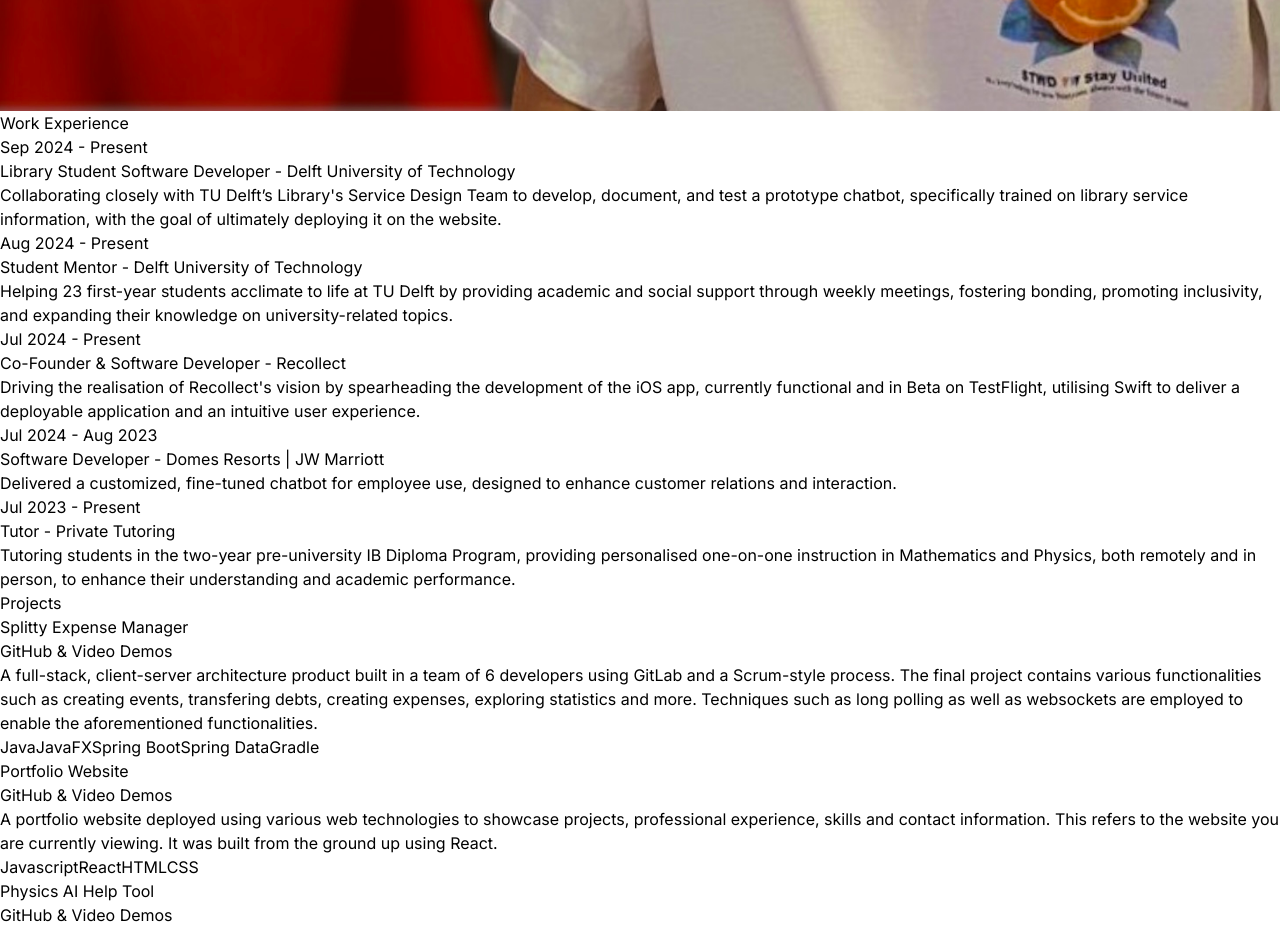
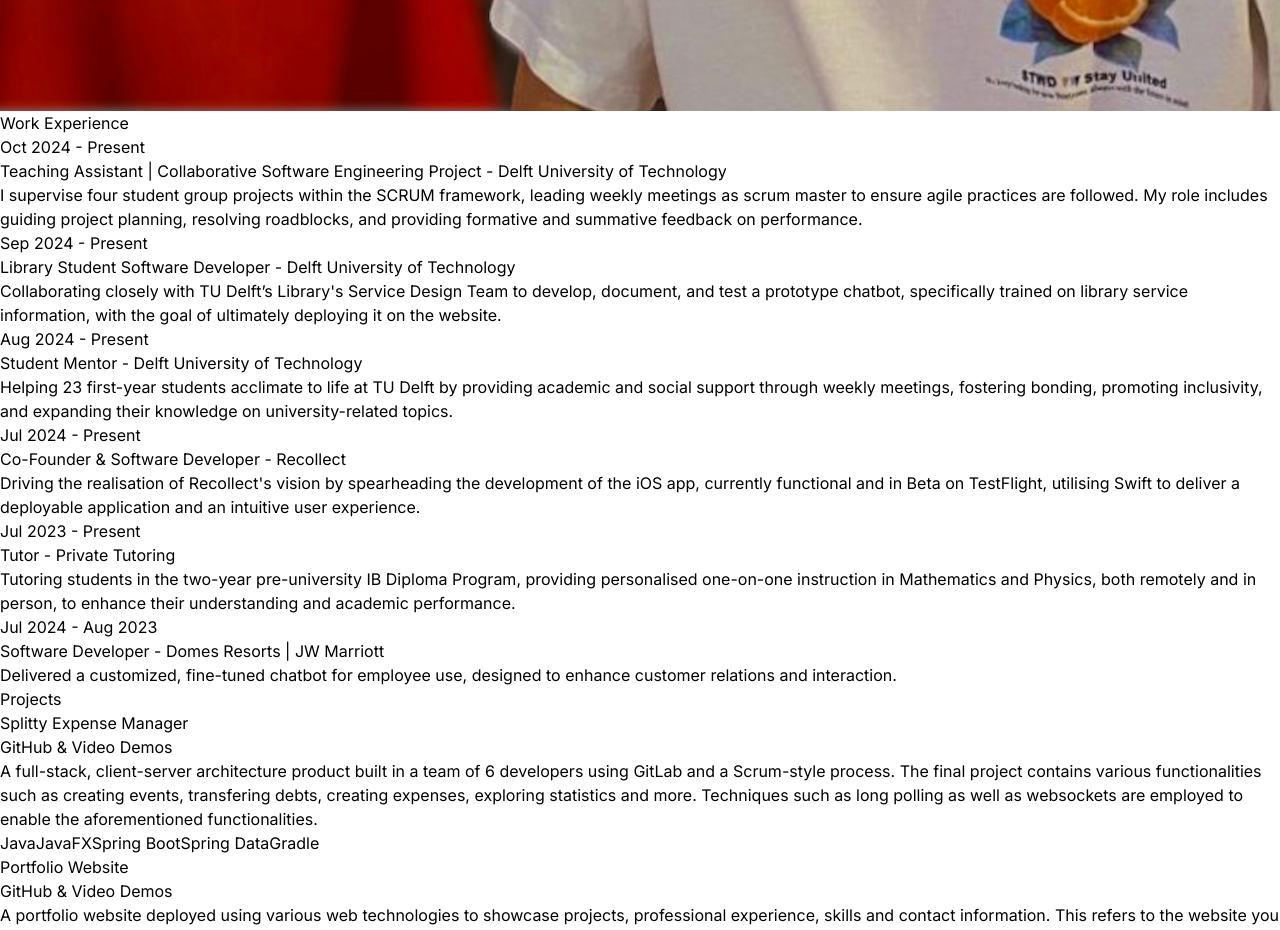
Before and after one commit to teimg/portfolio-site, a React (Vite) app: page / in a window 1280 px wide. Shown: the part 1340-2270 px from the top of the page. Built offline with nearby package versions, Linux system fonts and the light colour scheme.

Commit message:
Added new work experience - CSEP

```diff
--- a/src/constants/index.js
+++ b/src/constants/index.js
@@ -6,6 +6,14 @@ import project4 from "../assets/projects/project-4.jpg";
 export const HERO_CONTENT = `I am a resourceful and determined engineer with a passion for solving complex problems. I excel at rapidly learning new concepts and thrive in environments that demand innovation, creative solutions and a proactive approach.\n\nCurrently, I am a Honours student in my second year of Computer Science and Engineering at Delft University of Technology, where I am proud to maintain a (summa) cum laude average of 9.42/10 (4.00 GPA); ranking me as the 7th highest scoring student across the Netherlands in Mathematics and Computer Science (KIVI Engineering Encouragement Prize). In addition to my academics, I am the co-founder of Timecapsule and also hold multiple roles within TU Delft, where I contribute my skills to various ventures.`;
 
 export const EXPERIENCES = [
+  {
+    year: "Oct 2024 - Present",
+    role: "Teaching Assistant | Collaborative Software Engineering Project",
+    company: " Delft University of Technology",
+    description: `I supervise four student group projects within the SCRUM framework, leading weekly meetings as scrum master to ensure agile practices are followed. My role includes guiding project planning, resolving roadblocks, and providing formative and summative feedback on performance.`,
+    technologies: ["Javascript", "React.js", "Next.js", "mongoDB"],
+    companyLink: "https://www.linkedin.com/school/tudelft/"
+  },
   {
     year: "Sep 2024 - Present",
     role: "Library Student Software Developer",
@@ -31,20 +39,20 @@ export const EXPERIENCES = [
     companyLink: "https://www.linkedin.com/company/timecapsule024"
   },
   {
+    year: "Jul 2023 - Present",
+    role: "Tutor",
+    company: " Private Tutoring",
+    description: `Tutoring students in the two-year pre-university IB Diploma Program, providing personalised one-on-one instruction in Mathematics and Physics, both remotely and in person, to enhance their understanding and academic performance.`,
+    technologies: ["Ruby", "Rails", "PHP", "Sqlite"],
+    companyLink: "https://www.linkedin.com/in/teim-giesen-1bb140286/"
+  },
+  {
     year: "Jul 2024 - Aug 2023",
     role: "Software Developer",
     company: " Domes Resorts | JW Marriott",
     description: `Delivered a customized, fine-tuned chatbot for employee use, designed to enhance customer relations and interaction.`,
     technologies: ["Ruby", "Rails", "PHP", "Sqlite"],
     companyLink: "https://www.linkedin.com/company/domesresorts"
-  },
-  {
-    year: "Jul 2023 - Present",
-    role: "Tutor",
-    company: " Private Tutoring",
-    description: `Tutoring students in the two-year pre-university IB Diploma Program, providing personalised one-on-one instruction in Mathematics and Physics, both remotely and in person, to enhance their understanding and academic performance.`,
-    technologies: ["Ruby", "Rails", "PHP", "Sqlite"],
-    companyLink: "https://www.linkedin.com/in/teim-giesen-1bb140286/"
   }
 ];
 
```
